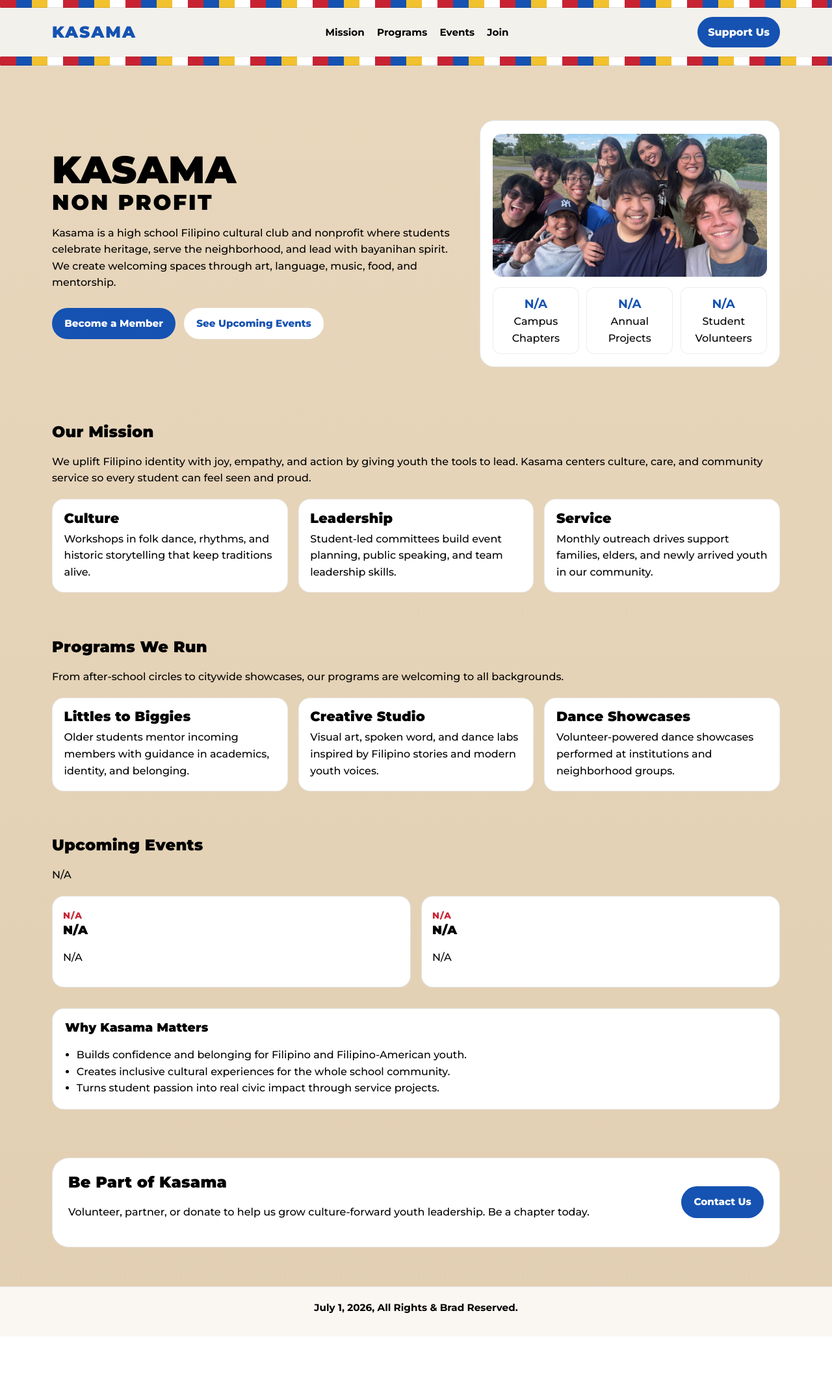
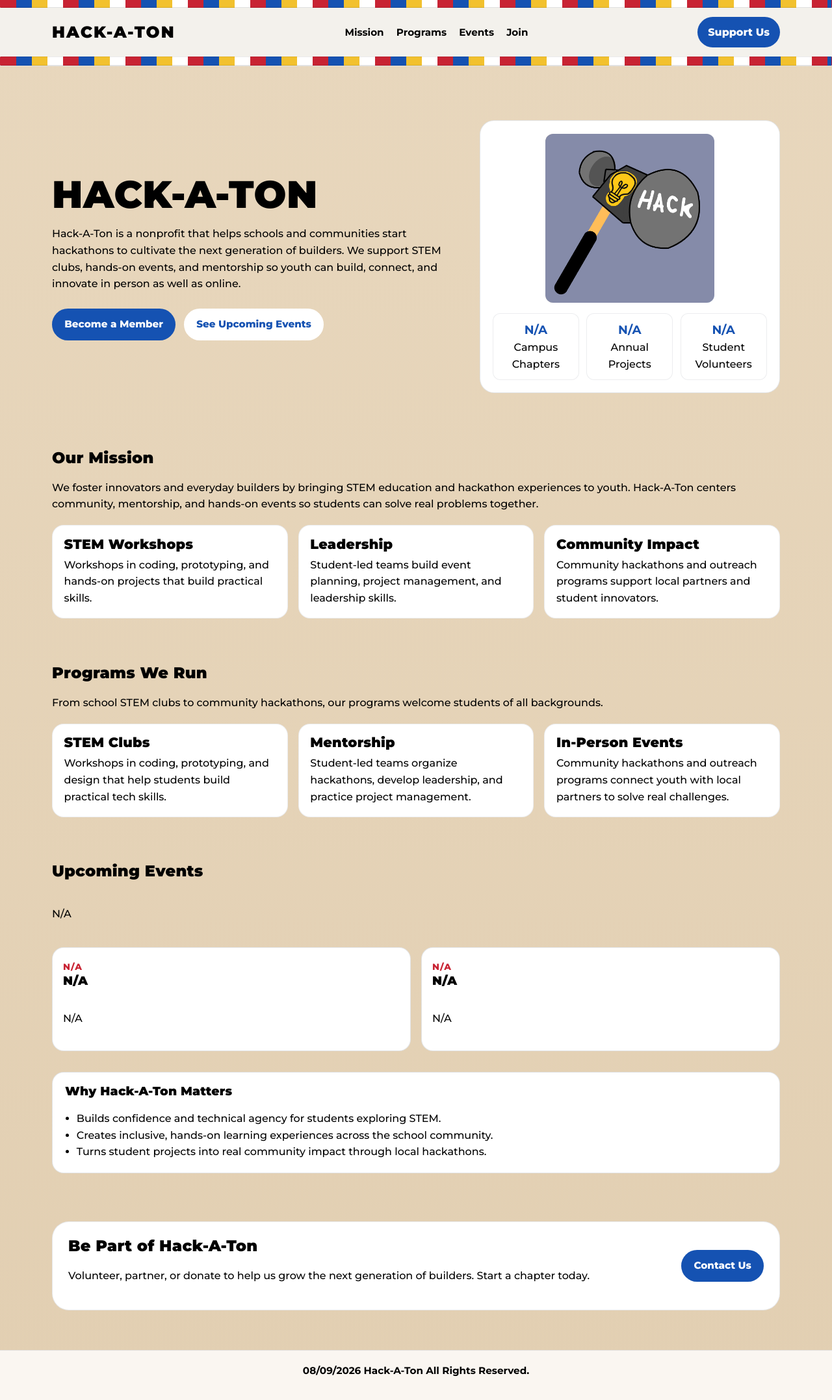
Before and after one commit to BradUrbiz/kasama, a Python web app: template templates/index.html in a window 1280 px wide. Shown: the whole page at 65% size. Before the commit the page ends 2057 px from the top, so only its background shows below. Run offline with Jinja, Linux system fonts and the light colour scheme; the template is opened without the code that fills it, so the values that code supplies are empty.

Commit message:
Rebrand to hackaton

```diff
--- a/templates/index.html
+++ b/templates/index.html
@@ -3,7 +3,7 @@
 <head>
     <meta charset="UTF-8">
     <meta name="viewport" content="width=device-width, initial-scale=1.0">
-    <title>Kasama | Filipino Cultural Club</title>
+    <title>Hack-A-Ton</title>
     <link rel="preconnect" href="https://fonts.googleapis.com">
     <link rel="preconnect" href="https://fonts.gstatic.com" crossorigin>
     <link href="https://fonts.googleapis.com/css2?family=Montserrat:wght@500;700;800;900&display=swap" rel="stylesheet">
@@ -14,7 +14,7 @@
 
     <header class="site-header">
         <div class="shell nav-wrap">
-            <a class="brand" href="#top">KASAMA</a>
+            <a class="brand" href="#top">HACK-A-TON</a>
             <ul class="nav-links">
                 <li><a href="#mission">Mission</a></li>
                 <li><a href="#programs">Programs</a></li>
@@ -29,13 +29,12 @@
         <section class="hero">
             <div class="reveal" style="--delay: 80ms;">
                 <h1>
-                    KASAMA
-                    <span class="h1-subline">NON PROFIT</span>
+                    HACK-A-TON
+                    <span class="h1-subline"></span>
                 </h1>
                 <p>
-                    Kasama is a high school Filipino cultural club and nonprofit where students celebrate heritage,
-                    serve the neighborhood, and lead with bayanihan spirit. We create welcoming spaces through art,
-                    language, music, food, and mentorship.
+                    Hack-A-Ton is a nonprofit that helps schools and communities start hackathons to cultivate the next generation of builders.
+                    We support STEM clubs, hands-on events, and mentorship so youth can build, connect, and innovate in person as well as online.
                 </p>
                 <div class="hero-actions">
                     <a class="btn btn-primary" href="#join">Become a Member</a>
@@ -44,7 +43,7 @@
             </div>
 
             <aside class="hero-card reveal" style="--delay: 180ms;">
-                <img src="../imgs/IMG_7396.jpg" alt="Kasama club photo">
+                    <img src="./imgs/hackaton.png" alt="Hack-A-Ton hackathon photo">
                 <div class="hero-highlights">
                     <div class="highlight">
                         <strong>N/A</strong>
@@ -66,22 +65,22 @@
             <div class="section-head">
                 <h2>Our Mission</h2>
                 <p>
-                    We uplift Filipino identity with joy, empathy, and action by giving youth the tools to lead.
-                    Kasama centers culture, care, and community service so every student can feel seen and proud.
+                    We foster innovators and everyday builders by bringing STEM education and hackathon experiences to youth.
+                    Hack-A-Ton centers community, mentorship, and hands-on events so students can solve real problems together.
                 </p>
             </div>
             <div class="grid-3">
                 <article class="card">
-                    <h3>Culture</h3>
-                    <p>Workshops in folk dance, rhythms, and historic storytelling that keep traditions alive.</p>
+                    <h3>STEM Workshops</h3>
+                    <p>Workshops in coding, prototyping, and hands-on projects that build practical skills.</p>
                 </article>
                 <article class="card">
                     <h3>Leadership</h3>
-                    <p>Student-led committees build event planning, public speaking, and team leadership skills.</p>
+                    <p>Student-led teams build event planning, project management, and leadership skills.</p>
                 </article>
                 <article class="card">
-                    <h3>Service</h3>
-                    <p>Monthly outreach drives support families, elders, and newly arrived youth in our community.</p>
+                    <h3>Community Impact</h3>
+                    <p>Community hackathons and outreach programs support local partners and student innovators.</p>
                 </article>
             </div>
         </section>
@@ -89,20 +88,20 @@
         <section id="programs" class="reveal" style="--delay: 160ms;">
             <div class="section-head">
                 <h2>Programs We Run</h2>
-                <p>From after-school circles to citywide showcases, our programs are welcoming to all backgrounds.</p>
+                <p>From school STEM clubs to community hackathons, our programs welcome students of all backgrounds.</p>
             </div>
             <div class="grid-3">
                 <article class="card">
-                    <h3>Littles to Biggies</h3>
-                    <p>Older students mentor incoming members with guidance in academics, identity, and belonging.</p>
+                    <h3>STEM Clubs</h3>
+                    <p>Workshops in coding, prototyping, and design that help students build practical tech skills.</p>
                 </article>
                 <article class="card">
-                    <h3>Creative Studio</h3>
-                    <p>Visual art, spoken word, and dance labs inspired by Filipino stories and modern youth voices.</p>
+                    <h3>Mentorship</h3>
+                    <p>Student-led teams organize hackathons, develop leadership, and practice project management.</p>
                 </article>
                 <article class="card">
-                    <h3>Dance Showcases</h3>
-                    <p>Volunteer-powered dance showcases performed at institutions and neighborhood groups.</p>
+                    <h3>In-Person Events</h3>
+                    <p>Community hackathons and outreach programs connect youth with local partners to solve real challenges.</p>
                 </article>
             </div>
         </section>
@@ -126,29 +125,29 @@
             </div>
 
             <div class="impact">
-                <h3>Why Kasama Matters</h3>
+                <h3>Why Hack-A-Ton Matters</h3>
                 <ul>
-                    <li>Builds confidence and belonging for Filipino and Filipino-American youth.</li>
-                    <li>Creates inclusive cultural experiences for the whole school community.</li>
-                    <li>Turns student passion into real civic impact through service projects.</li>
+                    <li>Builds confidence and technical agency for students exploring STEM.</li>
+                    <li>Creates inclusive, hands-on learning experiences across the school community.</li>
+                    <li>Turns student projects into real community impact through local hackathons.</li>
                 </ul>
             </div>
         </section>
 
         <section id="join" class="join reveal" style="--delay: 240ms;">
             <div>
-                <h2>Be Part of Kasama</h2>
-                <p>Volunteer, partner, or donate to help us grow culture-forward youth leadership. <span class="nowrap">Be a chapter today.</span></p>
+                <h2>Be Part of Hack-A-Ton</h2>
+                <p>Volunteer, partner, or donate to help us grow the next generation of builders. <span class="nowrap">Start a chapter today.</span></p>
             </div>
             <div class="hero-actions">
-                <a class="btn btn-primary" href="mailto:hello@kasamaclub.org">Contact Us</a>
+                <a class="btn btn-primary" href="mailto:hello@hack-a-ton.org">Contact Us</a>
             </div>
         </section>
     </main>
 
     <footer class="site-footer">
         <div class="shell">
-            <strong>July 1, 2026, All Rights & Brad Reserved.</strong><br>
+            <strong>08/09/2026 Hack-A-Ton All Rights Reserved.</strong><br>
         </div>
     </footer>
 </body>
--- a/templates/styles.css
+++ b/templates/styles.css
@@ -88,7 +88,7 @@ body {
 .brand {
     font-family: "Montserrat", sans-serif;
     font-size: 1.55rem;
-    color: var(--blue);
+    color: var(--ink);
     text-decoration: none;
     letter-spacing: 0.08em;
     font-weight: 900;
@@ -190,11 +190,13 @@ h1 {
 
 .hero-card img {
     width: 100%;
-    height: 220px;
+    max-width: 260px;
+    aspect-ratio: 1 / 1;
     object-fit: cover;
-    border-radius: 14px;
+    object-position: center;
+    border-radius: 12px;
     display: block;
-    margin-bottom: 1rem;
+    margin: 0 auto 1rem;
     background: linear-gradient(120deg, #f6e1bc, #d6ecff);
 }
 
@@ -240,6 +242,14 @@ section {
     max-width: none;
 }
 
+/* Vertically center the small "N/A" paragraph under Upcoming Events */
+#events .section-head p {
+    height: 64px;
+    display: flex;
+    align-items: center;
+    margin: 0;
+}
+
 .grid-3 {
     display: grid;
     grid-template-columns: repeat(3, minmax(0, 1fr));
@@ -274,6 +284,10 @@ section {
     border: 1px solid rgba(23, 34, 52, 0.12);
     border-radius: var(--radius);
     padding: 1rem;
+    display: flex;
+    flex-direction: column;
+    justify-content: center;
+    min-height: 160px;
 }
 
 .event time {
```
Also changed, not shown: main.py (added, +159 -0 lines), store.json (added, +20 -0 lines), templates/imgs/hackaton.png (added).
